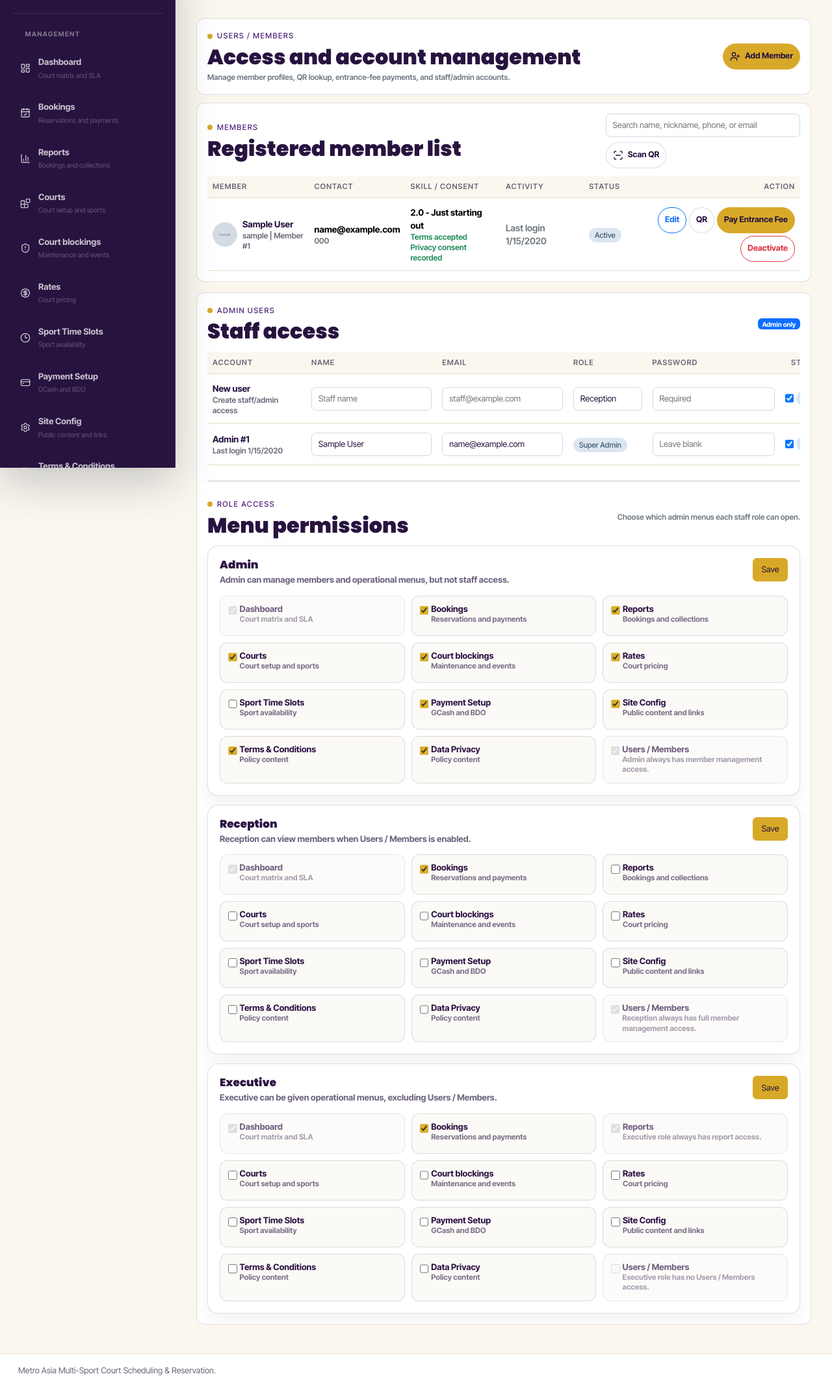
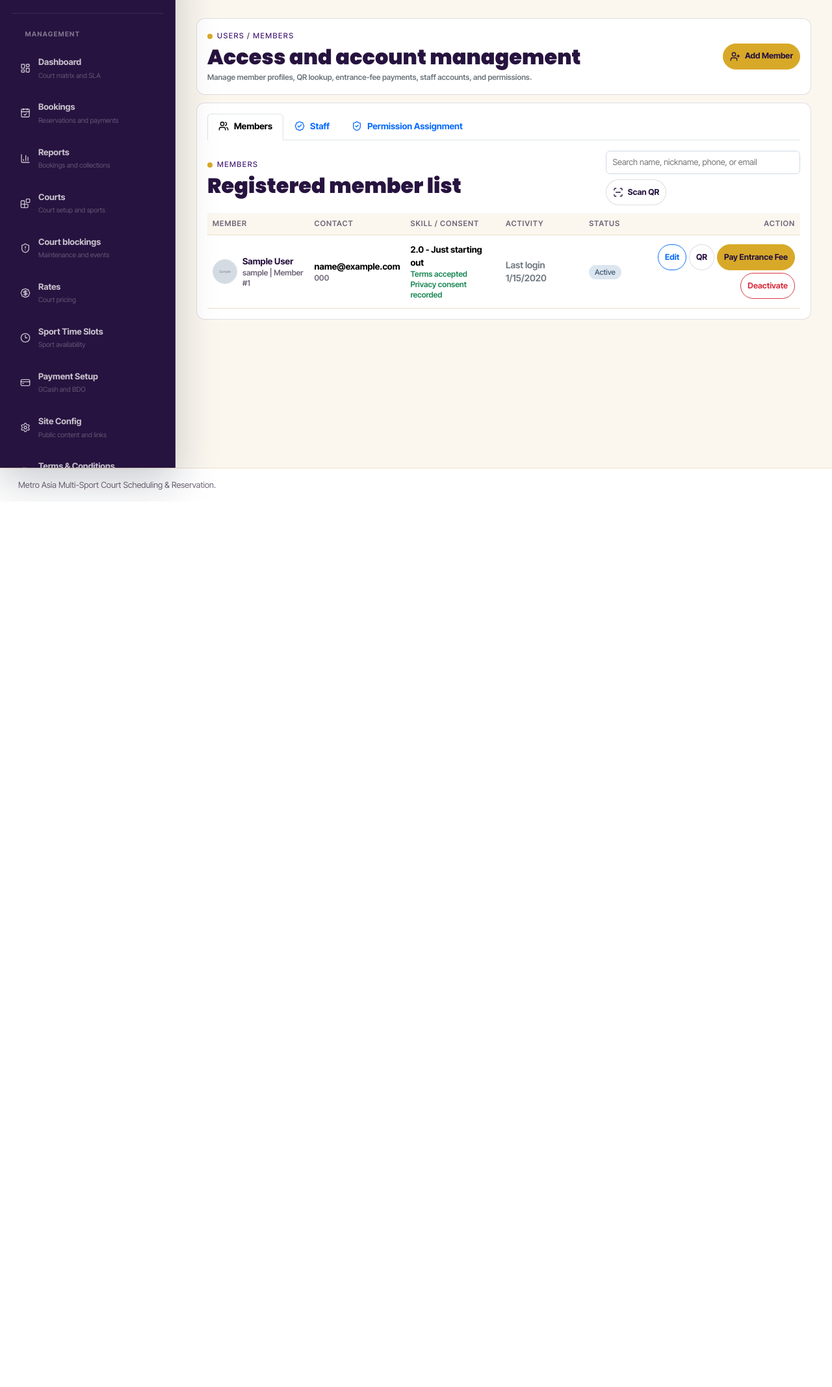
Before and after one commit to jonabellemunsayac/metroasia, a PHP site: page /admin/members.php in a window 1280 px wide. Shown: the part 80-2215 px from the top of the page at 65% size. After the commit the page ends 845 px from the top, so only its background shows below. Run offline with PHP 8.4, Linux system fonts and the light colour scheme; the visitor is signed in with stand-in values (Sample User, id 1); tables that the repository leaves empty hold one stand-in row (values such as "Sample post"); grey boxes marked "Sample" are stand-in pictures; data that the repository does not hold is empty.

Commit message:
Added tabular in the page

```diff
--- a/admin/members.php
+++ b/admin/members.php
@@ -19,7 +19,7 @@ include __DIR__ . '/../includes/header.php';
                 <h2 class="mt-1 mb-1 fw-black">Access and account management</h2>
                 <p class="mb-0 small text-secondary fw-semibold">
                     <?php echo $canManageStaff
-                        ? 'Manage member profiles, QR lookup, entrance-fee payments, and staff/admin accounts.'
+                        ? 'Manage member profiles, QR lookup, entrance-fee payments, staff accounts, and permissions.'
                         : 'Manage member profiles, QR lookup, and entrance-fee payments.'; ?>
                 </p>
             </div>
@@ -31,27 +31,100 @@ include __DIR__ . '/../includes/header.php';
         </div>
     </section>
 
-    <section class="row g-3">
-        <div class="col-12">
-            <div class="app-card h-100">
-                <div class="d-flex flex-wrap align-items-center justify-content-between gap-3 mb-3">
-                    <div>
-                        <span class="section-kicker">Members</span>
-                        <h2 class="mt-1 mb-0 fw-black">Registered member list</h2>
+    <?php if ($canManageStaff): ?>
+        <section class="app-card mb-3">
+            <ul class="nav nav-tabs" id="adminUsersMembersTabs" role="tablist">
+                <li class="nav-item" role="presentation">
+                    <button
+                        class="nav-link active fw-bold"
+                        id="members-tab"
+                        data-bs-toggle="tab"
+                        data-bs-target="#members-pane"
+                        type="button"
+                        role="tab"
+                        aria-controls="members-pane"
+                        aria-selected="true"
+                    >
+                        <span class="d-inline-flex align-items-center gap-2">
+                            <i data-lucide="users" class="icon-sm"></i>
+                            Members
+                        </span>
+                    </button>
+                </li>
+
+                <li class="nav-item" role="presentation">
+                    <button
+                        class="nav-link fw-bold"
+                        id="staff-tab"
+                        data-bs-toggle="tab"
+                        data-bs-target="#staff-pane"
+                        type="button"
+                        role="tab"
+                        aria-controls="staff-pane"
+                        aria-selected="false"
+                    >
+                        <span class="d-inline-flex align-items-center gap-2">
+                            <i data-lucide="badge-check" class="icon-sm"></i>
+                            Staff
+                        </span>
+                    </button>
+                </li>
+
+                <li class="nav-item" role="presentation">
+                    <button
+                        class="nav-link fw-bold"
+                        id="permissions-tab"
+                        data-bs-toggle="tab"
+                        data-bs-target="#permissions-pane"
+                        type="button"
+                        role="tab"
+                        aria-controls="permissions-pane"
+                        aria-selected="false"
+                    >
+                        <span class="d-inline-flex align-items-center gap-2">
+                            <i data-lucide="shield-check" class="icon-sm"></i>
+                            Permission Assignment
+                        </span>
+                    </button>
+                </li>
+            </ul>
+
+            <div class="tab-content pt-3" id="adminUsersMembersTabContent">
+                <div
+                    class="tab-pane fade show active"
+                    id="members-pane"
+                    role="tabpanel"
+                    aria-labelledby="members-tab"
+                    tabindex="0"
+                >
+                    <div class="d-flex flex-wrap align-items-center justify-content-between gap-3 mb-3">
+                        <div>
+                            <span class="section-kicker">Members</span>
+                            <h2 class="mt-1 mb-0 fw-black">Registered member list</h2>
+                        </div>
+
+                        <div class="d-flex flex-wrap align-items-center gap-2">
+                            <input
+                                id="adminMemberSearch"
+                                class="form-input form-input-sm"
+                                placeholder="Search name, nickname, phone, or email"
+                            >
+                            <button id="adminScanMemberQr" class="btn btn-outline-secondary btn-sm" type="button">
+                                <i data-lucide="scan-line" class="icon-sm"></i>Scan QR
+                            </button>
+                        </div>
                     </div>
-                    <div class="d-flex flex-wrap align-items-center gap-2">
-                        <input id="adminMemberSearch" class="form-input form-input-sm" placeholder="Search name, nickname, phone, or email">
-                        <button id="adminScanMemberQr" class="btn btn-outline-secondary btn-sm" type="button">
-                            <i data-lucide="scan-line" class="icon-sm"></i>Scan QR
-                        </button>
-                    </div>
+
+                    <div id="adminMembers"></div>
                 </div>
-                <div id="adminMembers"></div>
-            </div>
-        </div>
-        <?php if ($canManageStaff): ?>
-            <div class="col-12">
-                <div class="app-card h-100">
+
+                <div
+                    class="tab-pane fade"
+                    id="staff-pane"
+                    role="tabpanel"
+                    aria-labelledby="staff-tab"
+                    tabindex="0"
+                >
                     <div class="d-flex flex-wrap align-items-center justify-content-between gap-3 mb-3">
                         <div>
                             <span class="section-kicker">Admin Users</span>
@@ -59,20 +132,56 @@ include __DIR__ . '/../includes/header.php';
                         </div>
                         <span class="badge text-bg-primary">Admin only</span>
                     </div>
+
                     <div id="adminUsers" class="grid gap-3"></div>
-                    <hr class="my-4">
+                </div>
+
+                <div
+                    class="tab-pane fade"
+                    id="permissions-pane"
+                    role="tabpanel"
+                    aria-labelledby="permissions-tab"
+                    tabindex="0"
+                >
                     <div class="d-flex flex-wrap align-items-center justify-content-between gap-3 mb-3">
                         <div>
                             <span class="section-kicker">Role Access</span>
                             <h2 class="mt-1 mb-0 fw-black">Menu permissions</h2>
                         </div>
-                        <p class="mb-0 small text-secondary fw-semibold">Choose which admin menus each staff role can open.</p>
+                        <p class="mb-0 small text-secondary fw-semibold">
+                            Choose which admin menus each staff role can open.
+                        </p>
                     </div>
+
                     <div id="adminRolePermissions"></div>
                 </div>
             </div>
-        <?php endif; ?>
-    </section>
+        </section>
+    <?php else: ?>
+        <section class="row g-3">
+            <div class="col-12">
+                <div class="app-card h-100">
+                    <div class="d-flex flex-wrap align-items-center justify-content-between gap-3 mb-3">
+                        <div>
+                            <span class="section-kicker">Members</span>
+                            <h2 class="mt-1 mb-0 fw-black">Registered member list</h2>
+                        </div>
+                        <div class="d-flex flex-wrap align-items-center gap-2">
+                            <input
+                                id="adminMemberSearch"
+                                class="form-input form-input-sm"
+                                placeholder="Search name, nickname, phone, or email"
+                            >
+                            <button id="adminScanMemberQr" class="btn btn-outline-secondary btn-sm" type="button">
+                                <i data-lucide="scan-line" class="icon-sm"></i>Scan QR
+                            </button>
+                        </div>
+                    </div>
+                    <div id="adminMembers"></div>
+                </div>
+            </div>
+        </section>
+    <?php endif; ?>
 
     <div id="adminMemberModal" class="modal fade" tabindex="-1" aria-labelledby="adminMemberModalTitle" aria-hidden="true">
         <div class="modal-dialog modal-lg modal-dialog-scrollable">
```
